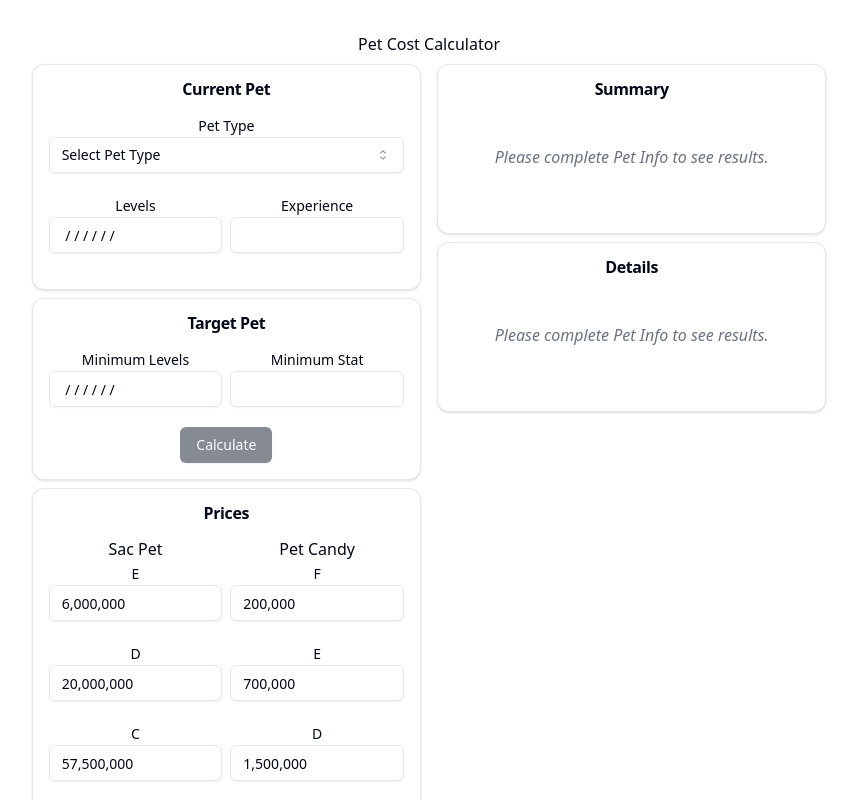
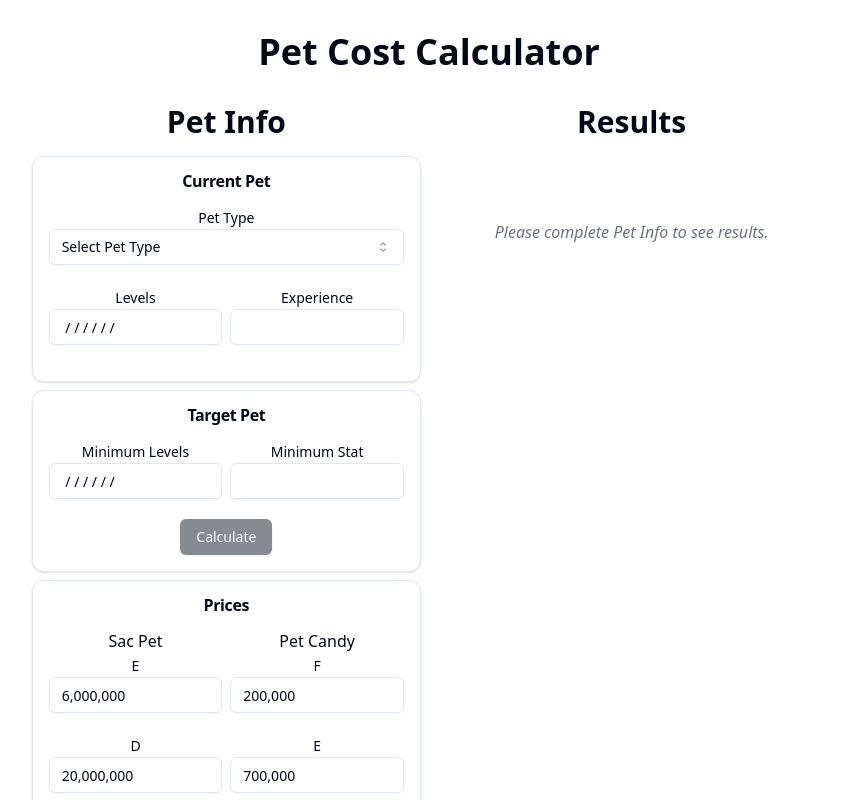
Before and after one commit to krotomo/flyff-calculator, a React (Vite) app: page / in a window 1280 px wide. Shown: the top 800 px of the page, without its empty margins (211-1068 px from the left). Built offline with nearby package versions, Linux system fonts and the light colour scheme.

Commit message:
added some headers and select state

```diff
--- a/src/components/pet-calculator.tsx
+++ b/src/components/pet-calculator.tsx
@@ -35,14 +35,16 @@ export default function PetCalculator() {
 
   return(
     <div>
-      <h1>Pet Cost Calculator</h1>
+      <h1 className="text-4xl font-bold mb-4">Pet Cost Calculator</h1>
       <div className="flex justify-center">
         <div className="basis-1/3 max-w-md">
+          <h2 className="text-3xl my-4 font-semibold">Pet Info</h2>
           <PetInput
             setPetState={setPetState}
           ></PetInput>
         </div>
         <div className="basis-1/3 max-w-md">
+          <h2 className="text-3xl font-semibold my-4">Results</h2>
           <PetResults
             petType={petType}
             levels={levels}
--- a/src/components/pet-results.tsx
+++ b/src/components/pet-results.tsx
@@ -1,3 +1,4 @@
+import { useState, useEffect } from "react"
 import {
   Card,
   CardContent,
@@ -354,74 +355,27 @@ function actionString(action: string, state: number[]): string {
   }
 }
 
-export default function PetResults({ petType, levels, exp, statGoal, levelsGoal, sacPrices, candyPrices }: {
-  petType: Pet;
-  levels: number[];
-  exp: number;
-  statGoal: number;
-  levelsGoal: number[];
-  sacPrices: Record<SacTier, number>;
-  candyPrices: Record<RaiseTier, number>;
+function ActionResults({ results, levels, costUp, costSac }: {
+  results: Results
+  levels: number[]
+  costUp: Record<RaiseTier, number>
+  costSac: Record<SacTier, number>
 }) {
-  if (!petType) {
-    return (
-      <div>
-        <Card className="m-2">
-          <CardHeader>
-            <CardTitle>Summary</CardTitle>
-          </CardHeader>
-          <CardContent>
-            <div className="mt-8 mb-12">
-              <i className="text-gray-500">Please complete Pet Info to see results.</i>
-            </div>
-          </CardContent>
-        </Card>
-        <Card className="m-2">
-          <CardHeader>
-            <CardTitle>Details</CardTitle>
-          </CardHeader>
-          <CardContent>
-            <div className="mt-8 mb-12">
-              <i className="text-gray-500">Please complete Pet Info to see results.</i>
-            </div>
-          </CardContent>
-        </Card>
-      </div>
-    )
-  }
-
-  // Calculate raise cost from candy cost and exp
-  const costUp: Record<RaiseTier, number> = {} as Record<RaiseTier, number>
-  Object.keys(candyPrices).forEach((tier) => {
-    if (tier === tiers[levels.length]) {
-      costUp[tier as RaiseTier] = Math.round( candyPerTier[tier as RaiseTier] * (1-(( exp ? exp : 0 )/100)) ) * candyPrices[tier as RaiseTier]
-    }
-    else {
-      costUp[tier as RaiseTier] = candyPerTier[tier as RaiseTier] * candyPrices[tier as RaiseTier]
-    }
-  })
-
-  // Cost of sac pet by tier
-  const costSac = sacPrices
-
-  // Calculate results
-  const results = calculatePetCost(petType, levelsGoal, statGoal, costUp, costSac)
-
-  // State string
+  // currentState and currentResult
   const currentState = JSON.stringify(levels)
   const currentResult = results[currentState]
 
-  // Are we at an "end" state?
-  if (currentResult[0].action === "good") {
-    return(
-      <div></div>
-    )
-  }
-  if (currentResult[0].action === "bad") {
-    return(
-      <div></div>
-    )
-  }
+  // Selected action
+  const [selectedAction, setSelectedAction] = useState<string>(currentResult[0].action)
+
+  // Update selected action when results change
+  useEffect(() => {
+    setSelectedAction(currentResult[0].action)
+  }, [currentResult])
+
+  // Summary info
+  const averageCost = formatThousands(costFromActionCount(currentResult[0].actionCount, costUp, costSac))
+  const bestAction = actionString(currentResult[0].action, levels)
 
   // Generate table entries for actions table
   const actionsTableEntries: Record<"action" | "cost", string>[] = []
@@ -443,14 +397,14 @@ export default function PetResults({ petType, levels, exp, statGoal, levelsGoal,
         <CardContent>
           <div>
             <div className="mb-4">
-              <div>Average Total Cost: { formatThousands(costFromActionCount(currentResult[0].actionCount, costUp, costSac)) }</div>
-              <div>Best Action: { actionString(currentResult[0].action, levels) }</div>
+              <div>Average Cost: { averageCost }</div>
+              <div>Best Action: { bestAction }</div>
             </div>
             <Table>
               <TableHeader>
                 <TableRow>
                   <TableHead>Action</TableHead>
-                  <TableHead className="text-right">Average Total Cost</TableHead>
+                  <TableHead className="text-right">Average Cost</TableHead>
                 </TableRow>
               </TableHeader>
               <TableBody>
@@ -471,15 +425,15 @@ export default function PetResults({ petType, levels, exp, statGoal, levelsGoal,
         </CardHeader>
         <CardContent>
           <Label>Action</Label>
-          <Select>
+          <Select value={selectedAction} onValueChange={(e) => setSelectedAction(e)}>
             <SelectTrigger>
               <SelectValue />
             </SelectTrigger>
             <SelectContent>
               {
-                results[currentState].map(({ action }) => {
+                results[currentState].map(({ action }, index) => {
                   return(
-                    <SelectItem value="action">{ actionString(action, levels) }</SelectItem>
+                    <SelectItem value={action}>{ index === 0 ? actionString(action, levels) + " (Best)" : actionString(action, levels) }</SelectItem>
                   )
                 })
               }
@@ -518,3 +472,62 @@ export default function PetResults({ petType, levels, exp, statGoal, levelsGoal,
     </div>
   )
 }
+
+export default function PetResults({ petType, levels, exp, statGoal, levelsGoal, sacPrices, candyPrices }: {
+  petType: Pet
+  levels: number[]
+  exp: number
+  statGoal: number
+  levelsGoal: number[]
+  sacPrices: Record<SacTier, number>
+  candyPrices: Record<RaiseTier, number>
+}) {
+  if (!petType) {
+    return (
+      <div className="my-20">
+        <i className="text-gray-500">Please complete Pet Info to see results.</i>
+      </div>
+    )
+  }
+
+  // Calculate raise cost from candy cost and exp
+  const costUp: Record<RaiseTier, number> = {} as Record<RaiseTier, number>
+  Object.keys(candyPrices).forEach((tier) => {
+    if (tier === tiers[levels.length]) {
+      costUp[tier as RaiseTier] = Math.round( candyPerTier[tier as RaiseTier] * (1-(( exp ? exp : 0 )/100)) ) * candyPrices[tier as RaiseTier]
+    }
+    else {
+      costUp[tier as RaiseTier] = candyPerTier[tier as RaiseTier] * candyPrices[tier as RaiseTier]
+    }
+  })
+
+  // Cost of sac pet by tier
+  const costSac = sacPrices
+
+  // Calculate results
+  const results = calculatePetCost(petType, levelsGoal, statGoal, costUp, costSac)
+
+  // State string
+  const currentState = JSON.stringify(levels)
+  const currentResult = results[currentState]
+
+  // Are we at an "end" state?
+  if (currentResult[0].action === "good") {
+    return(
+      <div></div>
+    )
+  }
+  if (currentResult[0].action === "bad") {
+    return(
+      <div></div>
+    )
+  }
+  return (
+    <ActionResults
+      results={results}
+      levels={levels}
+      costUp={costUp}
+      costSac={costSac}
+    />
+  )
+}
```
